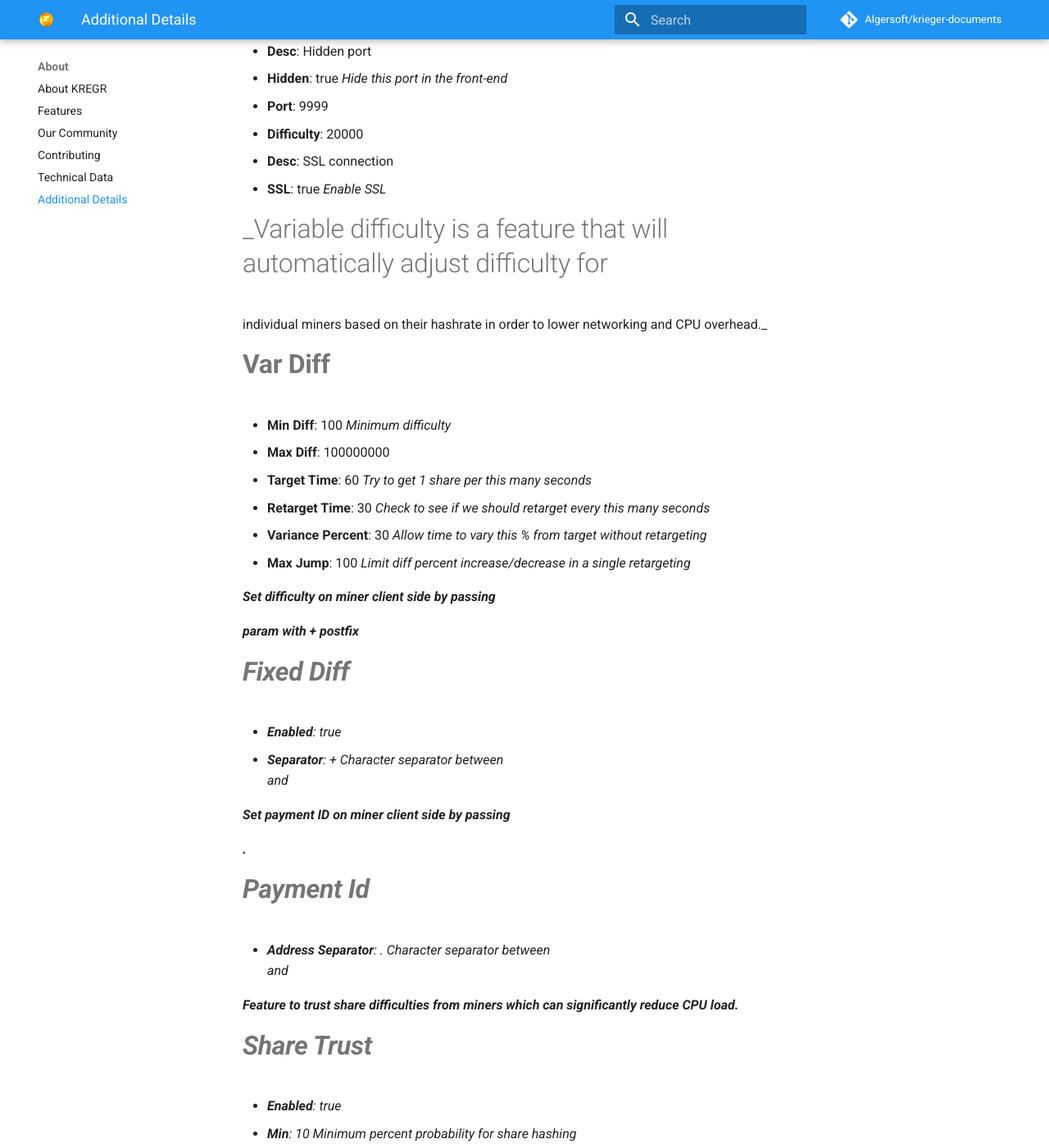
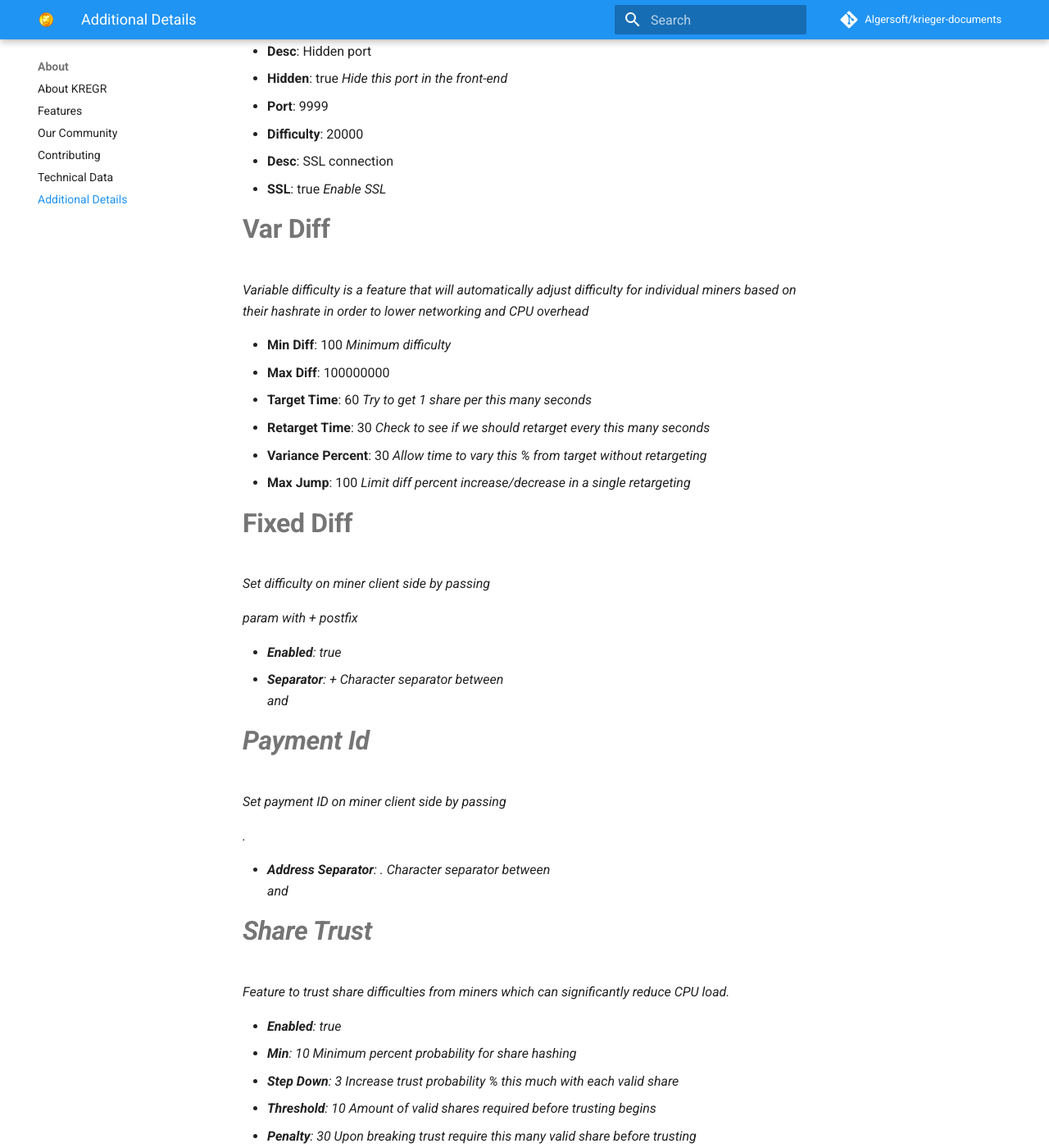
Before and after one commit to Algersoft/algersoftbible, an MkDocs documentation site: the page built from docs/about/additional-specs.md, in a window 1280 px wide and 1400 px high, scrolled down 3134 px. Shown: the whole window at 82% size. Built offline with MkDocs 1.6.1 and Material for MkDocs 9.7.7, drawn with Linux system fonts in a browser that asks for light colours; comment, search, counter and statistics services are not loaded; some of the changed text lies outside the part shown.

```diff
--- a/docs/about/additional-specs.md
+++ b/docs/about/additional-specs.md
@@ -139,12 +139,12 @@ _Address where block rewards go and miner payments come from._
 * **Desc**: SSL connection
 * **SSL**: true _Enable SSL_
 
+# **Var Diff**
 
-# _Variable difficulty is a feature that will automatically adjust difficulty for
+_*Variable difficulty is a feature that will automatically adjust difficulty for
 individual miners based on their hashrate in order to lower networking and CPU
-overhead._
+overhead*_
 
-# **Var Diff**
 * **Min Diff**: 100 _Minimum difficulty_
 * **Max Diff**: 100000000
 * **Target Time**: 60 _Try to get 1 share per this many seconds_
@@ -153,24 +153,24 @@ overhead._
 * **Max Jump**: 100 _Limit diff percent increase/decrease in a single retargeting_
 
 
-**_Set difficulty on miner client side by passing <address> param with +<difficulty> postfix_**
+# **Fixed Diff**
 
-# **Fixed Diff**
+*_Set difficulty on miner client side by passing <address> param with +<difficulty> postfix_*
 
 * **Enabled**: true
 * **Separator**: + _Character separator between <address> and <difficulty>_
 
+# **Payment Id**
 
-**_Set payment ID on miner client side by passing <address>.<paymentID>_**
+*_Set payment ID on miner client side by passing <address>.<paymentID>_*
 
-# **Payment Id**
+
 
 * **Address Separator**: . _Character separator between <address> and <paymentID>_
 
+# **Share Trust**
 
-_**Feature to trust share difficulties from miners which can significantly reduce CPU load.**_
-
-# **Share Trust**
+_*Feature to trust share difficulties from miners which can significantly reduce CPU load.*_
 
 * **Enabled**: true
 * **Min**: 10 _Minimum percent probability for share hashing_
@@ -179,9 +179,9 @@ _**Feature to trust share difficulties from miners which can significantly reduc
 * **Penalty**: 30 _Upon breaking trust require this many valid share before trusting_
 
 
-_**If under low-diff share attack we can ban their IP to reduce system/network load. **_
+# **banning**
 
-# **banning**
+_*If under low-diff share attack we can ban their IP to reduce system/network load. *_
 
 * **Enabled**: true
 * **Time**: 600 _How many seconds to ban worker for_
@@ -195,6 +195,7 @@ _*Slush Mining is a reward calculation technique which disincentivizes pool hopp
 
 * **Enabled**: false _Enables slush mining. Recommended for pools catering to professional miners_
 * **Weight**: 300 _Defines how fast the score assigned to a share declines in time. The value should roughly be equivalent to the average round duration in seconds divided by 8. When deviating by too much numbers may get too high for JS._
+
 
 # **Payments**
 
```
